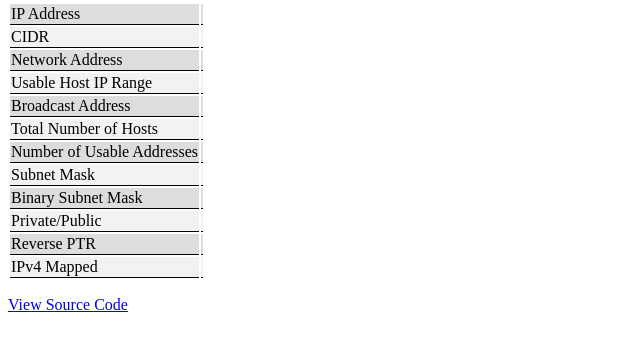
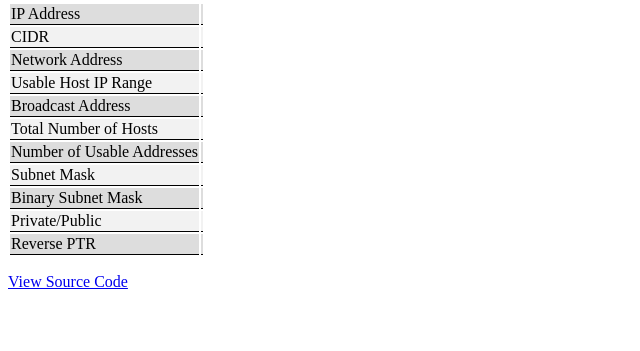
Before and after one commit to Timothy-Pulliam/netcalc, a Flask app: template templates/index.html in a window 1280 px wide. Shown: the part 253-604 px from the top of the page, without its empty margins (0-640 px from the left). Run offline with Flask 3, Linux system fonts and the light colour scheme; the template is opened without the code that fills it, so the values that code supplies are empty.

Commit message:
remove mapped ipv4

```diff
--- a/main.py
+++ b/main.py
@@ -41,8 +41,7 @@ def index():
         private_public = "Private" if cidr.is_private else "Public"
         # version = cidr.version
         in_addr_arpa = ip_address.reverse_pointer
-        ipv4_mapped = None
-        _6to4_prefix = None
+        ipv4_mapped = ip_address.ipv4_mapped
 
         data = {
             'input_cidr': input_cidr,
--- a/templates/index.html
+++ b/templates/index.html
@@ -87,11 +87,6 @@
                     <td>Reverse PTR</td>
                     <td>{{ data.in_addr_arpa | default('') }}</td>
                 </tr>
-                <tr>
-                    <td>IPv4 Mapped</td>
-                    <td>{{ data.ipv4_mapped | default('') }}</td>
-                </tr>
-
             </table>
         {% endif %}
 
```
